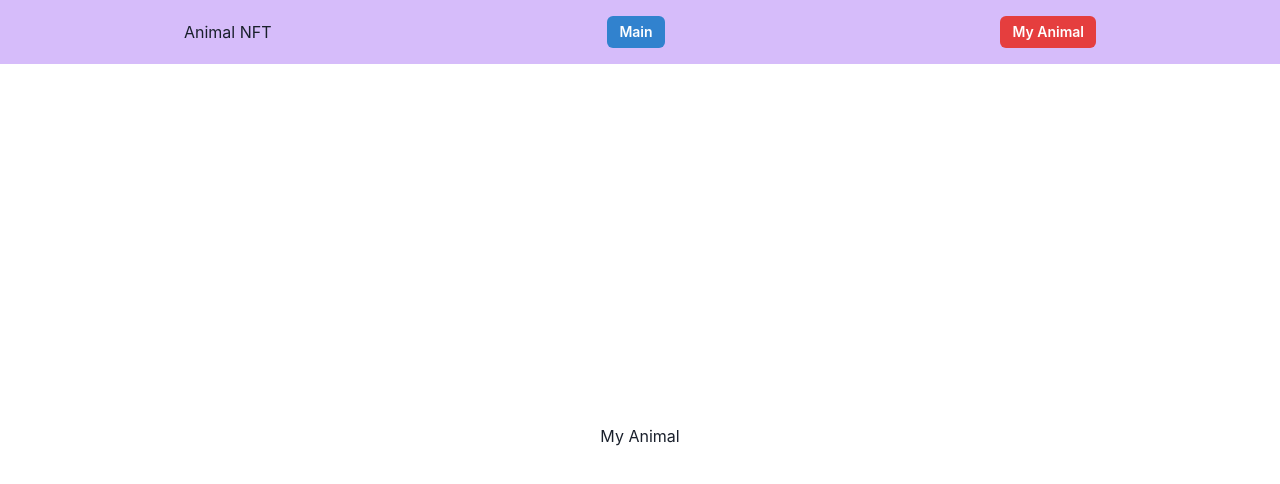
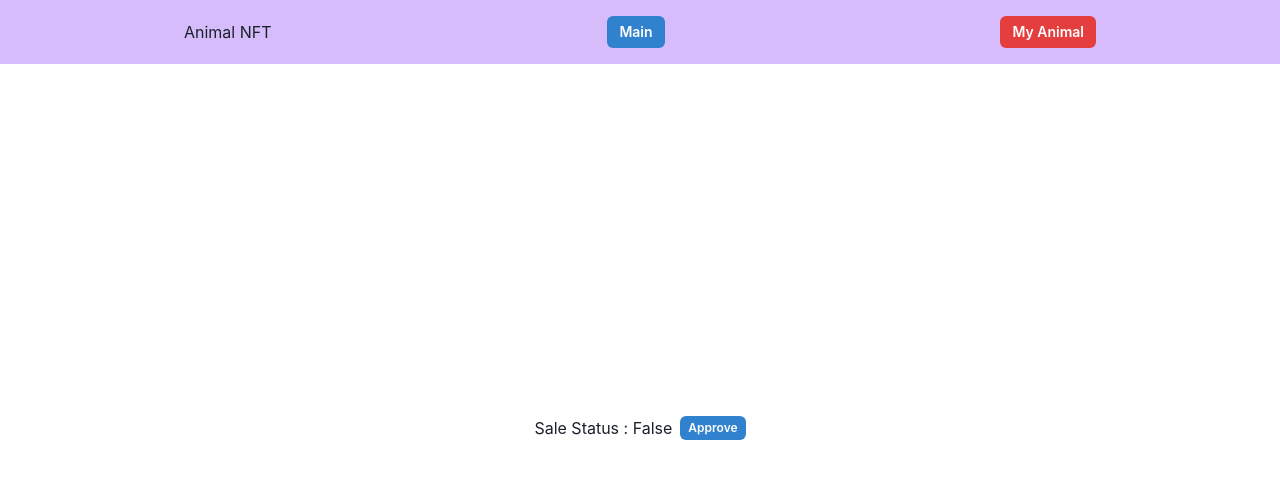
Before and after one commit to haerong22/artcoin, a React (Create React App) app in the folder animal-token/frontend/: page /my-animal in a window 1280 px wide. Shown: the top 484 px of the page. Built offline with nearby package versions, Linux system fonts and the light colour scheme; what web3 would draw is missing.

Commit message:
#3 animal nft: my animal cards page, setApprovalForAll

```diff
--- a/animal-token/frontend/src/routes/my-animal.tsx
+++ b/animal-token/frontend/src/routes/my-animal.tsx
@@ -1,11 +1,108 @@
-import React, { FC } from "react";
+import { Button, Flex, Grid, Text } from "@chakra-ui/react";
+import React, { FC, useEffect, useState } from "react";
+import AnimalCard from "../components/AnimalCard";
+import { mintanimalTokenContract, saleAnimalTokenAddress } from "../web3config";
 
 interface MyAnimalProps {
   account: string;
 }
 
-const MyAnimal: FC<MyAnimalProps> = () => {
-  return <div>My Animal</div>;
+const MyAnimal: FC<MyAnimalProps> = ({ account }) => {
+  const [animalCardArray, setAnimalCardArray] = useState<string[]>();
+  const [saleStatus, setSaleStatus] = useState<boolean>(false);
+
+  const getAnimalTokens = async () => {
+    try {
+      const balanceLength = await mintanimalTokenContract.methods
+        .balanceOf(account)
+        .call();
+
+      const tempAnimalCardArray = [];
+      for (let i = 0; i < parseInt(balanceLength, 10); i++) {
+        const animalTokenId = await mintanimalTokenContract.methods
+          .tokenOfOwnerByIndex(account, i)
+          .call();
+
+        const animalType = await mintanimalTokenContract.methods
+          .animalTypes(animalTokenId)
+          .call();
+
+        tempAnimalCardArray.push(animalType);
+      }
+
+      setAnimalCardArray(tempAnimalCardArray);
+    } catch (error) {
+      console.log(error);
+    }
+  };
+
+  const getIsApprovedForAll = async () => {
+    try {
+      const response = await mintanimalTokenContract.methods
+        .isApprovedForAll(account, saleAnimalTokenAddress)
+        .call();
+
+      if (response) {
+        setSaleStatus(response);
+      }
+    } catch (error) {
+      console.log(error);
+    }
+  };
+
+  const onClickApproveToggle = async () => {
+    try {
+      if (!account) {
+        return;
+      }
+
+      const response = await mintanimalTokenContract.methods
+        .setApprovalForAll(saleAnimalTokenAddress, !saleStatus)
+        .send({ from: account });
+
+      if (response.status) {
+        setSaleStatus(!saleStatus);
+      }
+    } catch (error) {
+      console.log(error);
+    }
+  };
+
+  useEffect(() => {
+    if (!account) {
+      return;
+    }
+    getIsApprovedForAll();
+    getAnimalTokens();
+  }, [account]);
+
+  useEffect(() => {
+    console.log(animalCardArray);
+  }, [animalCardArray]);
+
+  return (
+    <>
+      <Flex alignItems={"center"}>
+        <Text display={"inline-block"}>
+          Sale Status : {saleStatus ? "True" : "False"}
+        </Text>
+        <Button
+          size={"xs"}
+          ml={2}
+          colorScheme={saleStatus ? "red" : "blue"}
+          onClick={onClickApproveToggle}
+        >
+          {saleStatus ? "Cancle" : "Approve"}
+        </Button>
+      </Flex>
+      <Grid templateColumns="repeat(4, 1fr)" gap={8} mt={4}>
+        {animalCardArray &&
+          animalCardArray.map((v, i) => {
+            return <AnimalCard key={i} animalType={v} />;
+          })}
+      </Grid>
+    </>
+  );
 };
 
 export default MyAnimal;
--- a/animal-token/frontend/src/web3config.ts
+++ b/animal-token/frontend/src/web3config.ts
@@ -530,7 +530,8 @@ const saleAnimalTokenAbi: AbiItem[] = [
 ];
 
 const mintAnimalTokenAddress = "0x1C100E274478457D7bcfC565b88f4cc878C1448e";
-const saleAnimalTokenAddress = "0xA44B8E13d3c2339E9B8754CCE8323b21FB1F6161";
+export const saleAnimalTokenAddress =
+  "0xA44B8E13d3c2339E9B8754CCE8323b21FB1F6161";
 
 export const web3 = new Web3(window.ethereum);
 
```
